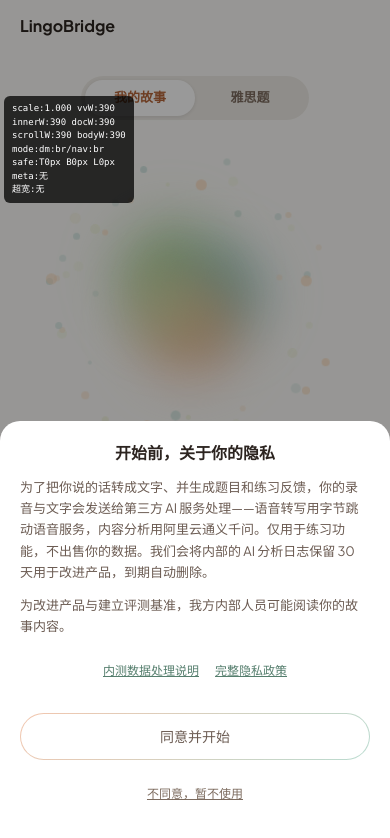
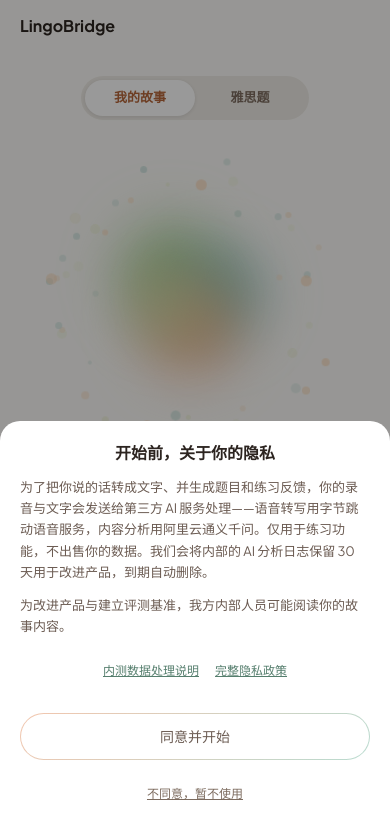
Before and after one commit to yuhong-zhang202/LingoBridge, a Next.js app: page / in a window 390 px wide. Shown: the top 838 px of the page. Built offline with nearby package versions, Linux system fonts and the light colour scheme; no server answers.

Commit message:
chore(debug): 删除临时取证浮层(根因已定案:输入框自动放大,产品方真机验证通过)
Co-Authored-By: Claude Opus 4.8 (1M context) <noreply@anthropic.com>

```diff
--- a/src/app/layout.tsx
+++ b/src/app/layout.tsx
@@ -3,7 +3,6 @@ import localFont from 'next/font/local'
 import './globals.css'
 import SwUpdatePrompt from '@/components/SwUpdatePrompt'
 import UpdateBanner from '@/components/UpdateBanner'
-import VpDebugOverlay from '@/components/VpDebugOverlay'
 import StandaloneZoomFix from '@/components/StandaloneZoomFix'
 
 // 自托管 Plus Jakarta Sans（woff2 取自 @fontsource/plus-jakarta-sans，见 fonts/README.md），
@@ -64,10 +63,8 @@ export default function RootLayout({
         </div>
         <SwUpdatePrompt />
         <UpdateBanner />
-        {/* 修 iOS standalone 启动残留缩放（真机取证:启动 scale=1.066、布局无溢出） */}
+        {/* 修 iOS standalone 输入框自动放大残留（真机取证:登录框15px→scale=1.066） */}
         <StandaloneZoomFix />
-        {/* 【临时诊断·取证完即删】iOS standalone 误缩放取证浮层 */}
-        <VpDebugOverlay />
       </body>
     </html>
   )
--- a/src/components/VpDebugOverlay.tsx
+++ /dev/null
@@ -1,105 +0,0 @@
-/**
- * @module   VpDebugOverlay
- * @desc     【临时诊断工具·诊断完即删】iOS standalone 首屏误缩放取证浮层。
- *           在页面左侧常驻一小块半透明数据面板，实时显示：视觉视口缩放值(scale)、
- *           视觉/布局视口宽度、文档 scrollWidth（横向溢出与否）、standalone 模式判定、
- *           safe-area 实际解析值、以及“横向最宽的前 5 个元素”（定位撑宽元凶）。
- *           产品方在 iPhone 加主屏打开题库页，pinch 前后各截图一张，即可拿到
- *           「缩放值是否 >1、是谁把布局撑宽」的实证数据。不拦截任何交互（pointer-events-none）。
- * @author   LingoBridge
- * @created  2026-07-19
- */
-'use client'
-import { useEffect, useState } from 'react'
-
-interface Snap {
-  scale: string
-  vvW: string
-  innerW: number
-  docW: number
-  scrollW: number
-  bodyScrollW: number
-  standalone: string
-  meta: string
-  safe: string
-  offenders: string[]
-}
-
-/** 读取 env(safe-area-inset-*) 的实际解析值（通过探针元素的计算样式） */
-function readSafeArea(): string {
-  const probe = document.createElement('div')
-  probe.style.cssText =
-    'position:fixed;visibility:hidden;padding-top:env(safe-area-inset-top);padding-bottom:env(safe-area-inset-bottom);padding-left:env(safe-area-inset-left)'
-  document.body.appendChild(probe)
-  const cs = getComputedStyle(probe)
-  const s = `T${cs.paddingTop} B${cs.paddingBottom} L${cs.paddingLeft}`
-  probe.remove()
-  return s
-}
-
-/** 找“右缘/宽度超出布局视口”的前 5 个元素（撑宽元凶候选） */
-function findOffenders(docW: number): string[] {
-  const out: { label: string; right: number; w: number }[] = []
-  const all = document.querySelectorAll<HTMLElement>('body *')
-  const limit = Math.min(all.length, 2000)
-  for (let i = 0; i < limit; i++) {
-    const el = all[i]
-    const r = el.getBoundingClientRect()
-    if (r.width < 10) continue
-    if (r.right > docW + 1 || r.width > docW + 1) {
-      const cls = (typeof el.className === 'string' ? el.className : '').slice(0, 28)
-      out.push({ label: `${el.tagName.toLowerCase()}.${cls}`, right: Math.round(r.right), w: Math.round(r.width) })
-    }
-  }
-  out.sort((a, b) => b.right - a.right)
-  return out.slice(0, 5).map(o => `${o.label} w${o.w} r${o.right}`)
-}
-
-function takeSnap(): Snap {
-  const vv = window.visualViewport
-  const docW = document.documentElement.clientWidth
-  return {
-    scale: vv ? vv.scale.toFixed(3) : 'n/a',
-    vvW: vv ? vv.width.toFixed(0) : 'n/a',
-    innerW: window.innerWidth,
-    docW,
-    scrollW: document.documentElement.scrollWidth,
-    bodyScrollW: document.body.scrollWidth,
-    standalone: `${matchMedia('(display-mode: standalone)').matches ? 'dm:sa' : 'dm:br'}/${(navigator as { standalone?: boolean }).standalone ? 'nav:sa' : 'nav:br'}`,
-    meta: document.querySelector<HTMLMetaElement>('meta[name="viewport"]')?.content?.slice(0, 60) ?? '无',
-    safe: readSafeArea(),
-    offenders: findOffenders(docW),
-  }
-}
-
-/** 临时诊断浮层：每秒刷新一次布局取证数据；不接收任何点击。 */
-export default function VpDebugOverlay() {
-  const [snap, setSnap] = useState<Snap | null>(null)
-
-  useEffect(() => {
-    const update = () => setSnap(takeSnap())
-    update()
-    const t = setInterval(update, 1000)
-    window.visualViewport?.addEventListener('resize', update)
-    return () => {
-      clearInterval(t)
-      window.visualViewport?.removeEventListener('resize', update)
-    }
-  }, [])
-
-  if (!snap) return null
-  return (
-    <div
-      aria-hidden
-      className="fixed left-1 top-24 z-[9999] pointer-events-none rounded-md bg-black/75 text-white font-mono text-[9px] leading-[1.5] px-2 py-1.5 max-w-[92vw] whitespace-pre-wrap"
-    >
-      {`scale:${snap.scale} vvW:${snap.vvW}
-innerW:${snap.innerW} docW:${snap.docW}
-scrollW:${snap.scrollW} bodyW:${snap.bodyScrollW}
-mode:${snap.standalone}
-safe:${snap.safe}
-meta:${snap.meta}
-超宽:${snap.offenders.length ? '\n' + snap.offenders.join('\n') : '无'}`}
-    </div>
-  )
-}
```
